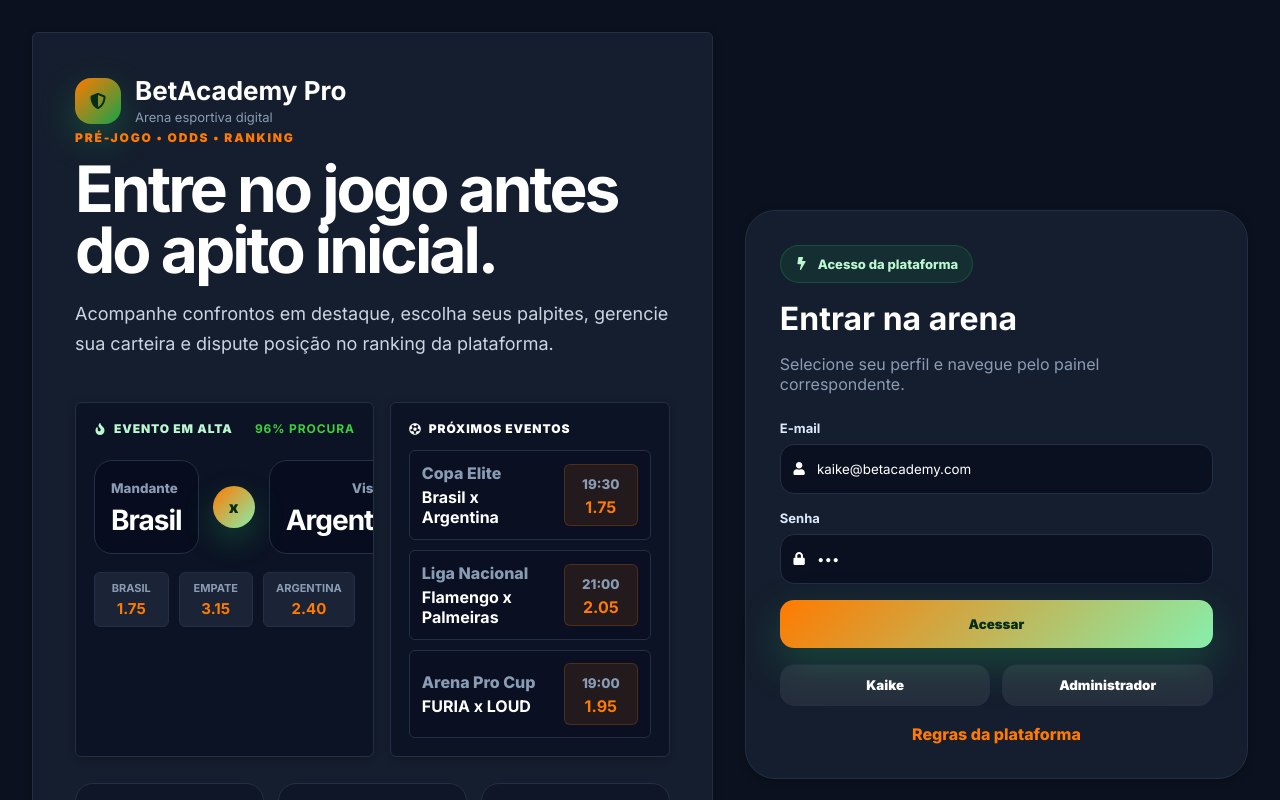
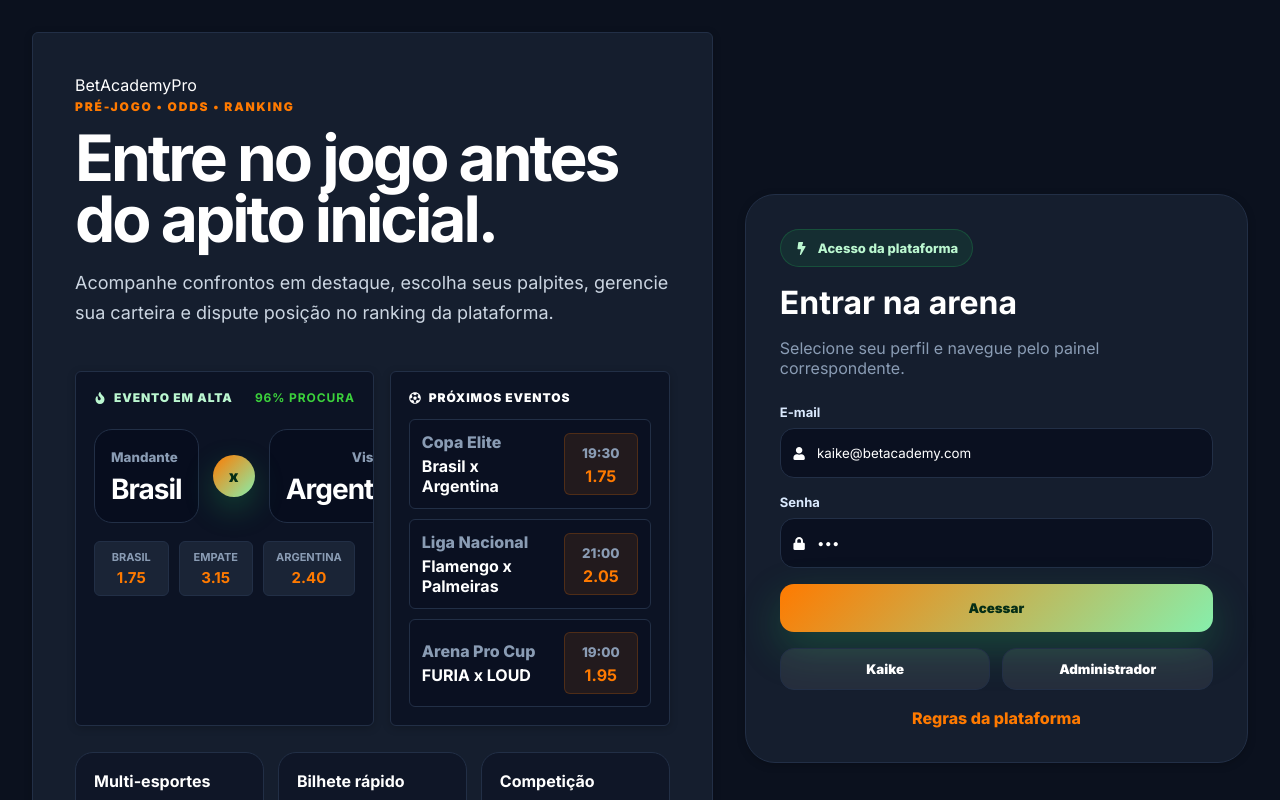
Before and after one commit to Kaike5741/BetAcademyPro, a React (Vite) app in the folder BetAcademyPro/: page /login in a window 1280 px wide. Shown: the top 800 px of the page. Built offline with nearby package versions, Linux system fonts and the light colour scheme.

Commit message:
feat: atualiza logo e estiliza graficos para nova identidade visual

```diff
--- a/BetAcademyPro/src/pages/DashboardAdmin.jsx
+++ b/BetAcademyPro/src/pages/DashboardAdmin.jsx
@@ -77,11 +77,11 @@ export default function DashboardAdmin() {
                     <stop offset="95%" stopColor="var(--accent)" stopOpacity={0.6}/>
                   </linearGradient>
                 </defs>
-                <CartesianGrid strokeDasharray="3 3" opacity={0.15} />
-                <XAxis dataKey="name" stroke="rgba(255,255,255,.65)" />
-                <YAxis stroke="rgba(255,255,255,.65)" allowDecimals={false} />
-                <Tooltip contentStyle={{ background: '#111827', border: '1px solid rgba(255,255,255,.12)', borderRadius: 12 }} />
-                <Bar dataKey="total" fill="url(#colorTotal)" radius={[10, 10, 0, 0]} />
+                <CartesianGrid strokeDasharray="3 3" opacity={0.15} stroke="var(--line)" />
+                <XAxis dataKey="name" stroke="var(--muted)" />
+                <YAxis stroke="var(--muted)" allowDecimals={false} />
+                <Tooltip contentStyle={{ background: 'var(--panel)', border: '1px solid var(--line)', borderRadius: 8, color: 'var(--text)' }} />
+                <Bar dataKey="total" fill="url(#colorTotal)" radius={[4, 4, 0, 0]} />
               </BarChart>
             </ResponsiveContainer>
           </div>
--- a/BetAcademyPro/src/pages/DashboardUser.jsx
+++ b/BetAcademyPro/src/pages/DashboardUser.jsx
@@ -73,9 +73,9 @@ export default function DashboardUser() {
                       <stop offset="95%" stopColor="var(--accent)" stopOpacity={0.0}/>
                     </linearGradient>
                   </defs>
-                  <XAxis dataKey="name" stroke="rgba(255,255,255,.65)" />
-                  <YAxis stroke="rgba(255,255,255,.65)" />
-                  <Tooltip contentStyle={{ background: '#111827', border: '1px solid rgba(255,255,255,.12)', borderRadius: 12 }} />
+                  <XAxis dataKey="name" stroke="var(--muted)" />
+                  <YAxis stroke="var(--muted)" />
+                  <Tooltip contentStyle={{ background: 'var(--panel)', border: '1px solid var(--line)', borderRadius: 8, color: 'var(--text)' }} />
                   <Area type="monotone" dataKey="valor" stroke="var(--accent)" fill="url(#colorValor)" strokeWidth={3} />
                 </AreaChart>
               </ResponsiveContainer>
--- a/BetAcademyPro/src/pages/Login.jsx
+++ b/BetAcademyPro/src/pages/Login.jsx
@@ -45,12 +45,10 @@ export default function Login() {
   return (
     <main className="login-page">
       <section className="login-hero sportsbook-hero">
-        <div className="brand large">
-          <div className="brand-icon"><FaShieldAlt /></div>
-          <div>
-            <strong>BetAcademy Pro</strong>
-            <span>Arena esportiva digital</span>
-          </div>
+        <div className="brand-logo large">
+          <span className="logo-accent">Bet</span>
+          <span className="logo-text">Academy</span>
+          <span className="logo-sub">Pro</span>
         </div>
 
         <div className="hero-copy">
--- a/BetAcademyPro/src/pages/Regulamento.jsx
+++ b/BetAcademyPro/src/pages/Regulamento.jsx
@@ -5,12 +5,10 @@ export default function Regulamento() {
   return (
     <main className="public-page">
       <div className="public-card">
-        <div className="brand">
-          <div className="brand-icon"><FaShieldAlt /></div>
-          <div>
-            <strong>BetAcademy Pro</strong>
-            <span>Regulamento</span>
-          </div>
+        <div className="brand-logo" style={{ marginBottom: 20 }}>
+          <span className="logo-accent">Bet</span>
+          <span className="logo-text">Academy</span>
+          <span className="logo-sub">Pro</span>
         </div>
         <h1>Regras da plataforma</h1>
         <p>
```
